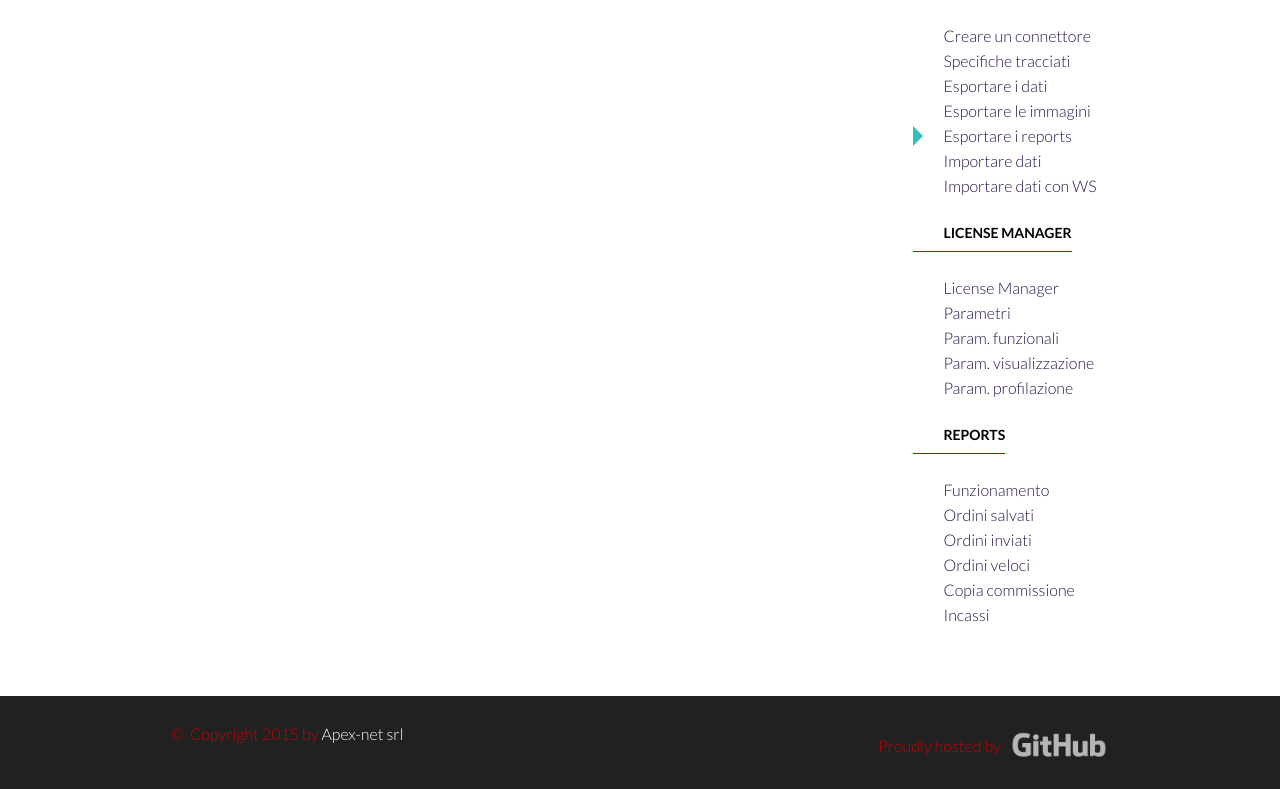
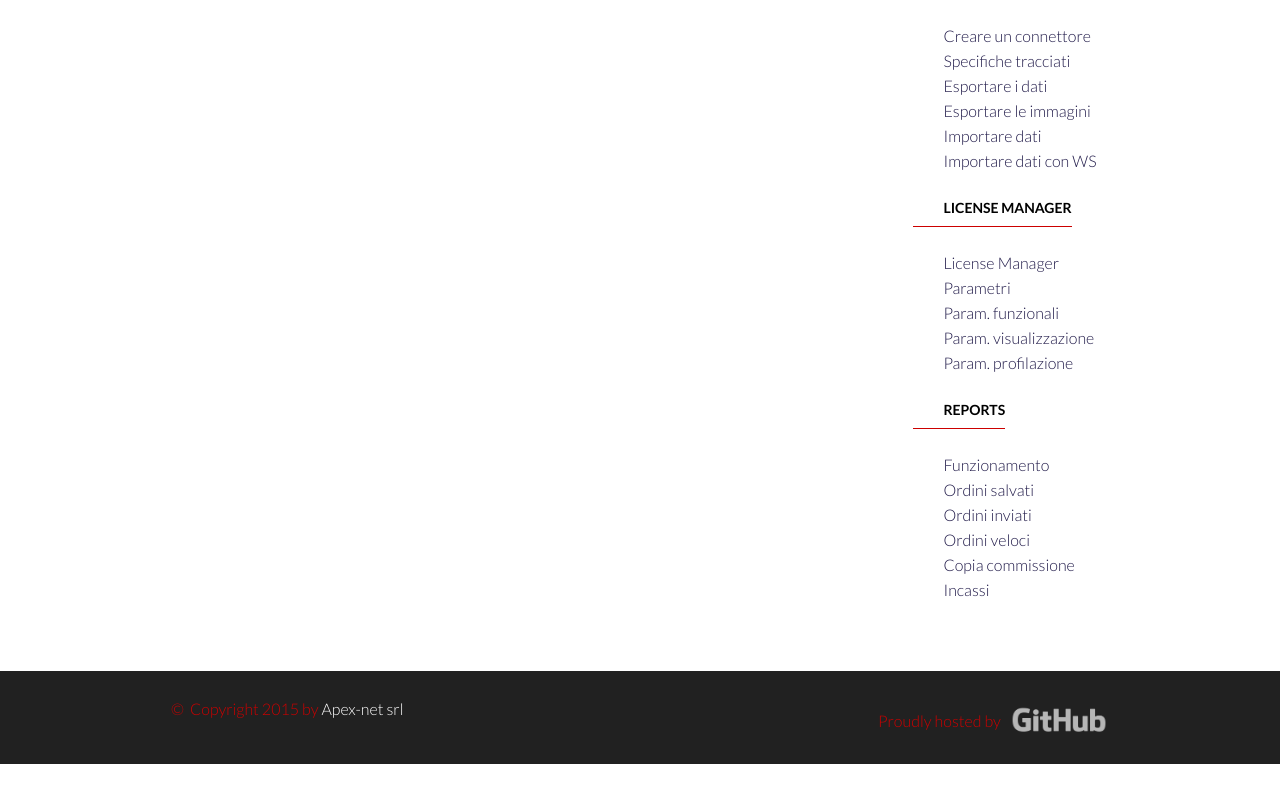
Before and after one commit to teopost/icommerce-website, a Jekyll site: the page built from _docs/export-report.md, in a window 1280 px wide, cut to the strip 394-1183 px from the top of the page. Built offline with Jekyll 4.4.1, drawn with Linux system fonts in a browser that asks for light colours; comment, search, counter and statistics services are not loaded; after the commit the page ends 1158 px from its top, so only the background shows below that.

Commit message:
Nascosco articolo esportare i reports

```diff
--- a/_data/docs.yml
+++ b/_data/docs.yml
@@ -12,7 +12,7 @@
   - export-specifiche-files
   - export-dati
   - export-catalogo
-  - export-report
+#  - export-report
   - import-dati
   - import-dati-ws
 
```
